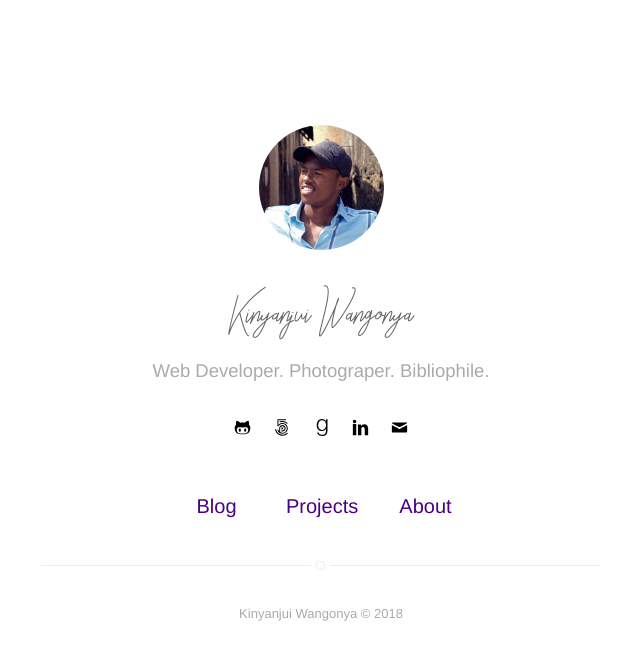
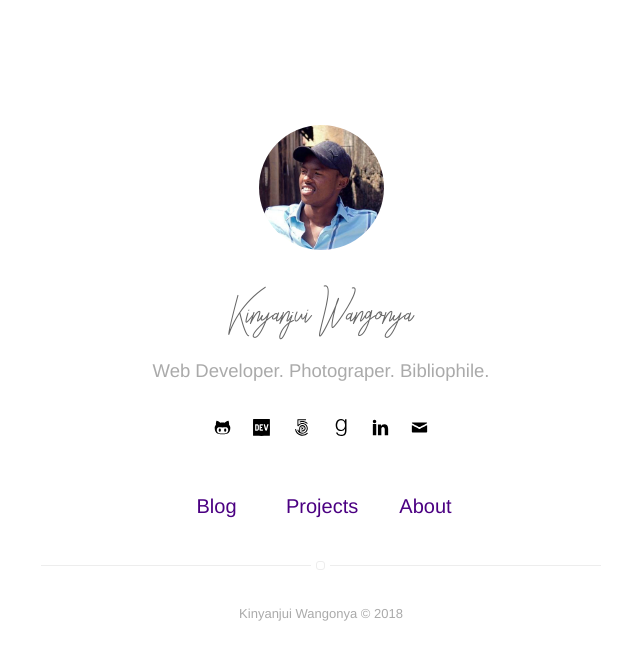
Before and after one commit to wangonya/wang0nya.github.io-v1, a Jekyll site: the page built from index.html, in a window 1280 px wide. Shown: the top 660 px of the page, without its empty margins (319-959 px from the left). Built offline with Jekyll 4.4.1, drawn with Linux system fonts in a browser that asks for light colours.

Commit message:
add dev.to profile

```diff
--- a/_config.yml
+++ b/_config.yml
@@ -54,6 +54,7 @@ github: wang0nya
 email: kwangonya@gmail.com
 500px: wangonya
 goodreads: 85584300-kinyanjui-wangonya
+dev: wangonya
 
 authors:
     wang0nya:
--- a/_includes/icons.html
+++ b/_includes/icons.html
@@ -42,9 +42,9 @@
 <path class="path1" d="M512 61.44c-248.883 0-450.56 201.626-450.56 450.56 0 248.781 201.677 450.56 450.56 450.56 248.934 0 450.509-201.728 450.509-450.56 0-248.883-201.523-450.56-450.509-450.56zM690.074 742.502c-8.858 0-15.053-3.379-21.555-7.322-60.877-36.915-136.294-56.269-218.010-56.269-41.677 0-86.682 4.966-133.632 14.592l-5.734 1.434c-5.939 1.434-12.032 3.021-16.691 3.021-18.995 0-33.843-14.746-33.843-33.587 0-19.098 10.752-32.614 28.774-35.994 56.115-12.8 108.954-19.046 161.382-19.046 94.976 0 179.866 22.016 252.467 65.485 12.442 7.27 20.275 15.667 20.275 34.202-0.051 18.483-15.002 33.485-33.434 33.485zM736.819 611.379c-10.598 0-17.562-4.045-23.706-7.629-109.722-65.075-273.050-86.682-407.603-50.842-2.253 0.666-4.301 1.28-6.144 1.894-5.069 1.587-9.779 3.174-16.435 3.174-22.118 0-40.090-18.074-40.090-40.346 0-21.453 11.213-36.454 31.437-42.189 51.866-14.234 100.557-23.654 170.65-23.654 113.254 0 223.078 28.416 309.146 79.923 15.667 8.96 22.784 21.197 22.784 39.475 0 22.221-17.971 40.192-40.038 40.192zM789.862 461.875c-9.984 0-16.128-2.406-25.344-7.373-74.394-44.646-190.464-71.219-310.733-71.219-62.669 0-119.603 6.912-169.267 20.326-1.69 0.41-3.277 0.87-5.018 1.382-5.274 1.587-11.878 3.482-18.688 3.482-26.419 0-47.053-20.89-47.053-47.565 0-23.194 13.005-40.909 34.816-47.36 59.955-17.715 128.973-26.675 205.107-26.675 137.114 0 267.571 30.464 357.939 83.507 16.998 9.677 25.344 24.32 25.344 44.646 0 26.266-20.685 46.848-47.104 46.848z"></path>
 </symbol>
 
-<symbol id="icon-lastfm" viewBox="0 0 315 315">
-<title>lastfm</title>
-<path class="path1" d="M264.467 135.355c-2.688-0.92-5.289-1.773-7.787-2.594C236.855 126.26 230 123.449 230 112.41 c0-9.572 6.799-16.26 16.533-16.26c7.986 0 13.502 3.307 19.039 11.41c2.156 3.158 6.348 4.188 9.721 2.389l19.148-10.205 c1.762-0.938 3.076-2.541 3.652-4.453c0.576-1.91 0.367-3.973-0.582-5.729c-11.123-20.596-27.912-31.037-49.9-31.037 c-16.592 0-30.648 5.227-40.654 15.117c-9.918 9.803-15.16 23.453-15.16 39.471c0 33.607 21.297 47.508 58.063 60.156 c21.045 7.311 25.965 10.137 25.965 21.121c0 13.578-11.727 23.434-27.885 23.434c-0.486 0-0.98-0.008-1.48-0.025 c-17.377-0.607-22.725-9.088-30.789-28.297c-12.947-30.814-28.082-67.734-29.205-70.543c-0.012-0.031-0.025-0.064-0.037-0.096 c-16.416-39.535-49.057-62.209-89.555-62.209C43.457 56.654 0 101.9 0 157.518c0 55.598 43.457 100.828 96.873 100.828 c29.217 0 56.559-13.49 75.016-37.014c1.674-2.133 2.064-5.004 1.025-7.508l-11.541-27.781c-1.125-2.711-3.729-4.514-6.66-4.619 c-2.945-0.105-5.654 1.512-6.971 4.135c-9.977 19.9-29.469 32.262-50.869 32.262c-31.658 0-57.414-27.053-57.414-60.303 c0-33.26 25.756-60.32 57.414-60.32c23.029 0 44.1 14.273 52.432 35.516c0.023 0.055 0.045 0.111 0.068 0.166l28.574 67.982 l3.293 7.617c13.811 33.602 34.273 48.652 66.359 48.797h0.133c38.348 0 67.268-26.699 67.268-62.103 C315 159.674 295.66 145.965 264.467 135.355z"></path>
+<symbol id="icon-dev" viewBox="0 0 408 410">
+<title>dev</title>
+    <path class="path1" d="M10.5 2.5C5.6 4.2 2.4 7.8 1 12.9.3 15.6.1 77.2.2 207.1.5 396.6.5 397.5 2.5 401c1.2 1.9 3.6 4.3 5.5 5.5 3.5 2 4.2 2 196 2s192.5 0 196-2c1.9-1.2 4.3-3.6 5.5-5.5 2-3.5 2-4.2 2-196s0-192.5-2-196c-1.2-1.9-3.6-4.3-5.5-5.5-3.5-2-4.4-2-194.5-2.2-162.9-.2-191.6 0-195 1.2zm96.8 124c9 1.9 15.5 5.6 22.2 12.6 6.1 6.4 9.9 13.7 11.5 21.9 1.3 6.9 1.3 81.1 0 88.1-3.4 18.2-18.9 32.4-38.1 34.9-4 .5-17.4 1-29.6 1H51V125h24.8c17.6 0 26.6.4 31.5 1.5zm130.7 13V154h-51v36h31v29h-31l.2 18.2.3 18.3 25.3.3 25.2.2v29h-29.5c-32.8 0-37.9-.6-43.1-5.2-7.3-6.4-6.9-2.3-7.2-72.6-.2-43.8.1-64.5.8-67.3 1.4-5.2 7.3-11.6 12.5-13.4 3.1-1.1 10.9-1.4 35.3-1.5H238v14.5zm48.9-12.3c.4 1.3 6.8 25.6 14.2 54 7.4 28.5 13.6 51.2 13.8 50.5.3-.7 6.6-24.8 14.1-53.7l13.7-52.5 15.6-.3c11.8-.2 15.7.1 15.7 1s-34.6 132.4-36.6 139c-1.4 4.6-8.9 14-13.1 16.5-5.3 3-13.1 3.5-17.9 1-4.3-2.2-10-8.8-12.9-15-1.8-3.8-31.2-112-38-140l-.7-2.7h15.6c15.3 0 15.7 0 16.5 2.2z"/><path d="M80 205v51.2l10.3-.4c8.9-.3 10.8-.7 14.8-3 7.8-4.6 7.9-4.9 7.9-48.4 0-42.4 0-42.4-7.3-47.2-3.6-2.4-5.1-2.7-14.9-3.1l-10.8-.3V205z"/>
 </symbol>
 
 <symbol id="icon-instagram" viewBox="0 0 1024 1024">
--- a/_includes/social-links.html
+++ b/_includes/social-links.html
@@ -95,6 +95,12 @@
         </a>
     {% endif %}
 
+    {% if site.dev %}
+    <a class="link" data-title="my dev.to profile" href="https://dev.to/{{ site.dev }}" target="_blank">
+        <svg class="icon icon-dev"><use xlink:href="#icon-dev"></use></svg>
+    </a>
+    {% endif %}
+
     {% if site.500px %}
     <a class="link" data-title="my photography" href="https://500px.com/{{ site.500px }}" target="_blank">
         <svg aria-hidden="true" data-prefix="fab" data-icon="500px" class="icon icon-500px svg-inline--fa fa-500px fa-w-14" role="img"><use xlink:href="#icon-500px"></use></svg>
```
Also changed, not shown: 15 other files.
